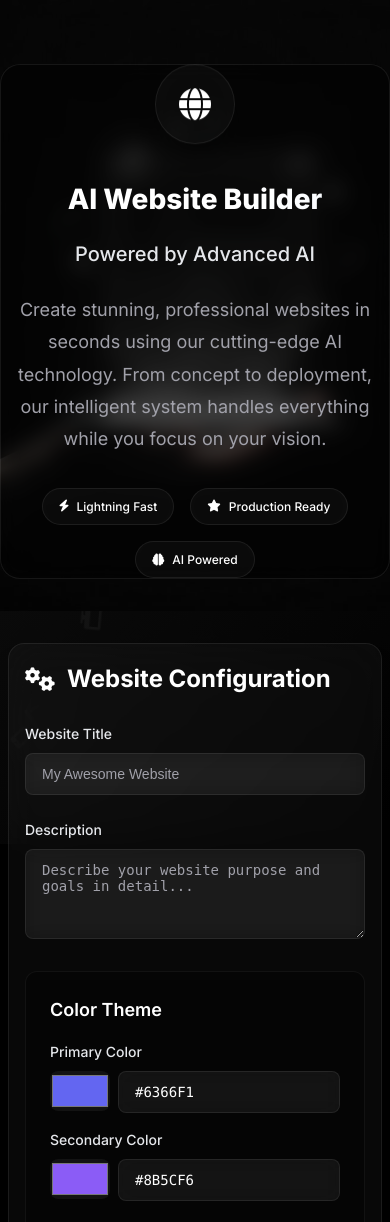
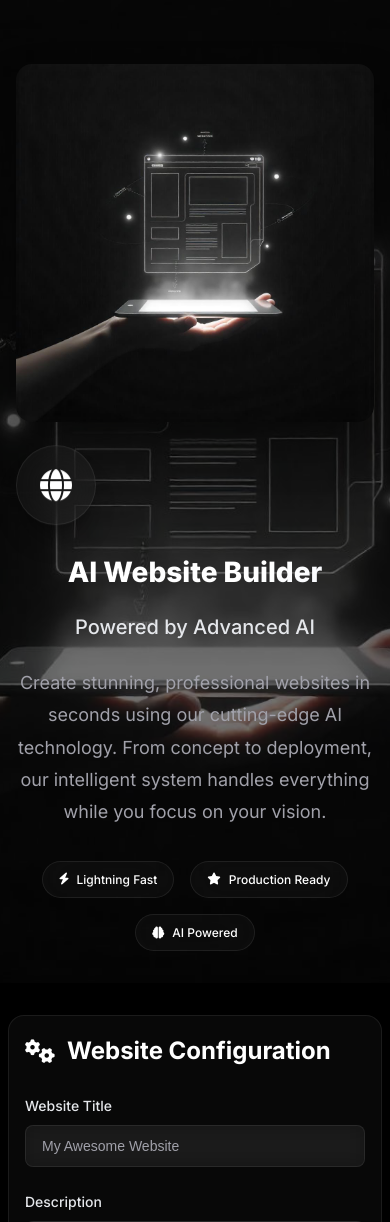
Before and after one commit to BulbLighter/Website-Builder-Project, a Flask app: page / in a window 390 px wide. Shown: the top 1222 px of the page. Run offline with Flask 3, Linux system fonts and the light colour scheme; some libraries are stand-ins or nearby versions.

Commit message:
Move image left and align header text to the left

```diff
--- a/static/css/style.css
+++ b/static/css/style.css
@@ -154,24 +154,47 @@ body::before {
 .header-section {
     position: relative;
     padding: 4rem 0 2rem;
-    text-align: center;
+    text-align: left;
     z-index: 1;
     background: linear-gradient(rgba(0, 0, 0, 0.7), rgba(0, 0, 0, 0.5)),
                 url('../background.jpg') center center/cover no-repeat;
+    min-height: 80vh;
+    display: flex;
+    align-items: center;
 }
 
 .header-content {
-    max-width: 800px;
+    max-width: 1200px;
     margin: 0 auto;
-    padding: 3rem 2rem;
-    background: rgba(0, 0, 0, 0.4);
-    backdrop-filter: blur(10px);
-    border-radius: 20px;
-    border: 1px solid rgba(255, 255, 255, 0.08);
+    padding: 0 2rem;
+    display: flex;
+    align-items: center;
+    gap: 4rem;
+    width: 100%;
+}
+
+.header-text {
+    flex: 1;
+    max-width: 600px;
+}
+
+.header-image {
+    flex: 0 0 400px;
+    display: flex;
+    justify-content: center;
+    align-items: center;
+}
+
+.header-image img {
+    max-width: 100%;
+    height: auto;
+    border-radius: 16px;
+    box-shadow: 0 25px 50px -12px rgba(0, 0, 0, 0.5);
 }
 
 .logo-container {
-    margin-bottom: 2rem;
+    margin-bottom: 1.5rem;
+    text-align: left;
 }
 
 .logo-icon {
@@ -204,6 +227,7 @@ body::before {
     -webkit-text-fill-color: transparent;
     margin-bottom: 1rem;
     animation: titleGlow 3s ease-in-out infinite;
+    text-align: left;
 }
 
 @keyframes titleGlow {
@@ -216,6 +240,7 @@ body::before {
     font-weight: 500;
     color: var(--text-secondary);
     margin-bottom: 1.5rem;
+    text-align: left;
 }
 
 .subtitle i {
@@ -233,11 +258,12 @@ body::before {
     color: var(--text-muted);
     margin-bottom: 2rem;
     line-height: 1.8;
+    text-align: left;
 }
 
 .feature-badges {
     display: flex;
-    justify-content: center;
+    justify-content: flex-start;
     gap: 1rem;
     flex-wrap: wrap;
 }
@@ -1062,6 +1088,31 @@ body::before {
 
 /* Responsive Design */
 @media (max-width: 1024px) {
+    .header-content {
+        flex-direction: column;
+        gap: 2rem;
+        text-align: center;
+    }
+
+    .header-text {
+        max-width: 100%;
+    }
+
+    .header-image {
+        flex: none;
+        order: -1;
+    }
+
+    .main-title,
+    .subtitle,
+    .description {
+        text-align: center;
+    }
+
+    .feature-badges {
+        justify-content: center;
+    }
+
     .main-title {
         font-size: 2.5rem;
     }
@@ -1076,6 +1127,14 @@ body::before {
 }
 
 @media (max-width: 768px) {
+    .header-content {
+        gap: 1.5rem;
+    }
+
+    .header-image {
+        flex: 0 0 300px;
+    }
+
     .main-title {
         font-size: 2rem;
     }
@@ -1112,6 +1171,14 @@ body::before {
 }
 
 @media (max-width: 480px) {
+    .header-content {
+        padding: 0 1rem;
+    }
+
+    .header-image {
+        flex: 0 0 250px;
+    }
+
     .main-title {
         font-size: 1.75rem;
     }
--- a/templates/index.html
+++ b/templates/index.html
@@ -40,6 +40,7 @@
     <header class="header-section">
         <div class="container">
             <div class="header-content">
+                <div class="header-text">
                     <div class="logo-container">
                         <div class="logo-icon">
                             <i class="fas fa-globe"></i>
@@ -68,6 +69,10 @@
                             <i class="fas fa-brain"></i>
                             AI Powered
                         </span>
+                    </div>
+                </div>
+                <div class="header-image">
+                    <img src="{{ url_for('static', filename='background.jpg') }}" alt="AI Website Builder Interface" />
                 </div>
             </div>
         </div>
```
Lines whose indentation alone changed are shown as unchanged.
